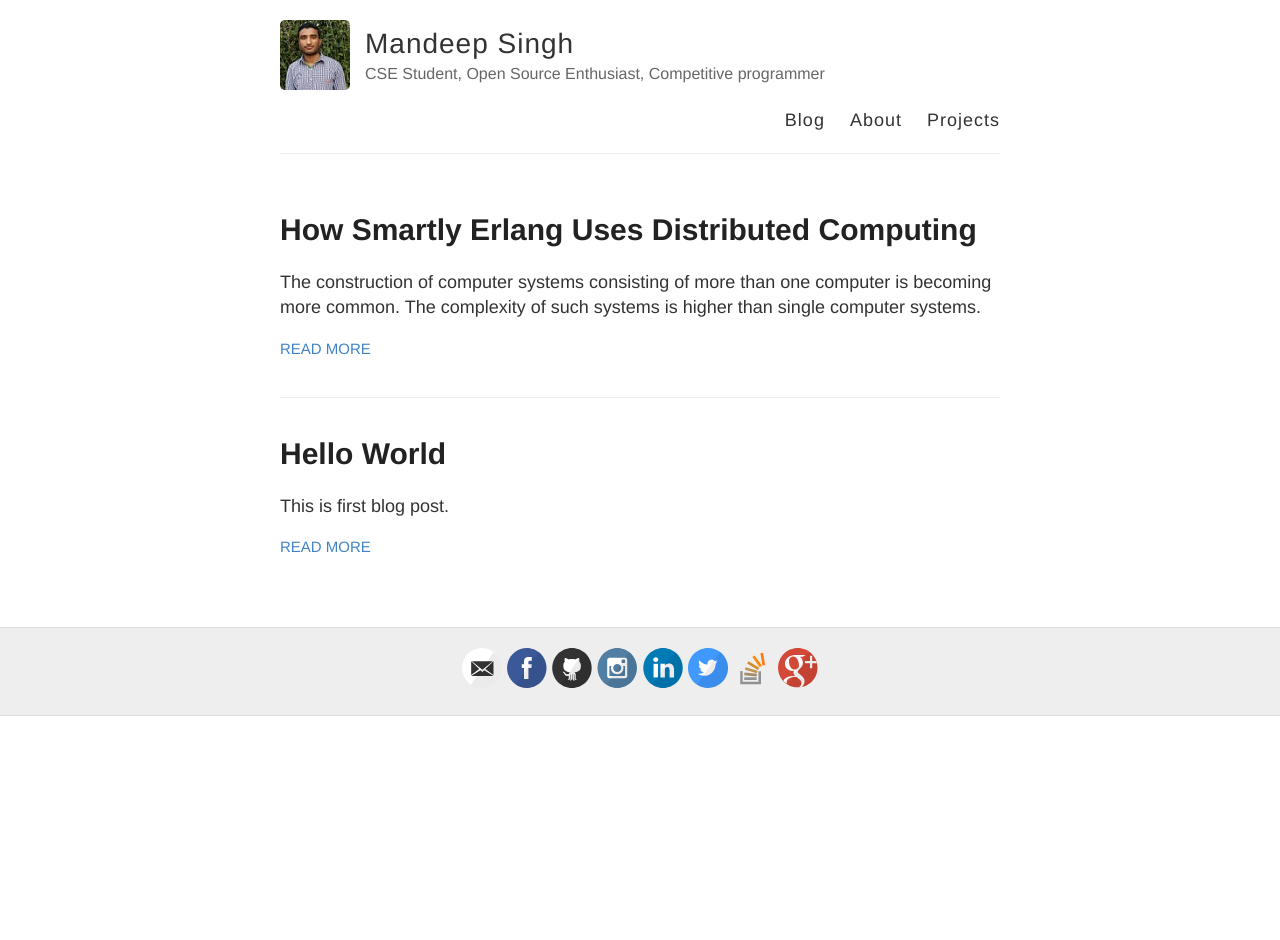
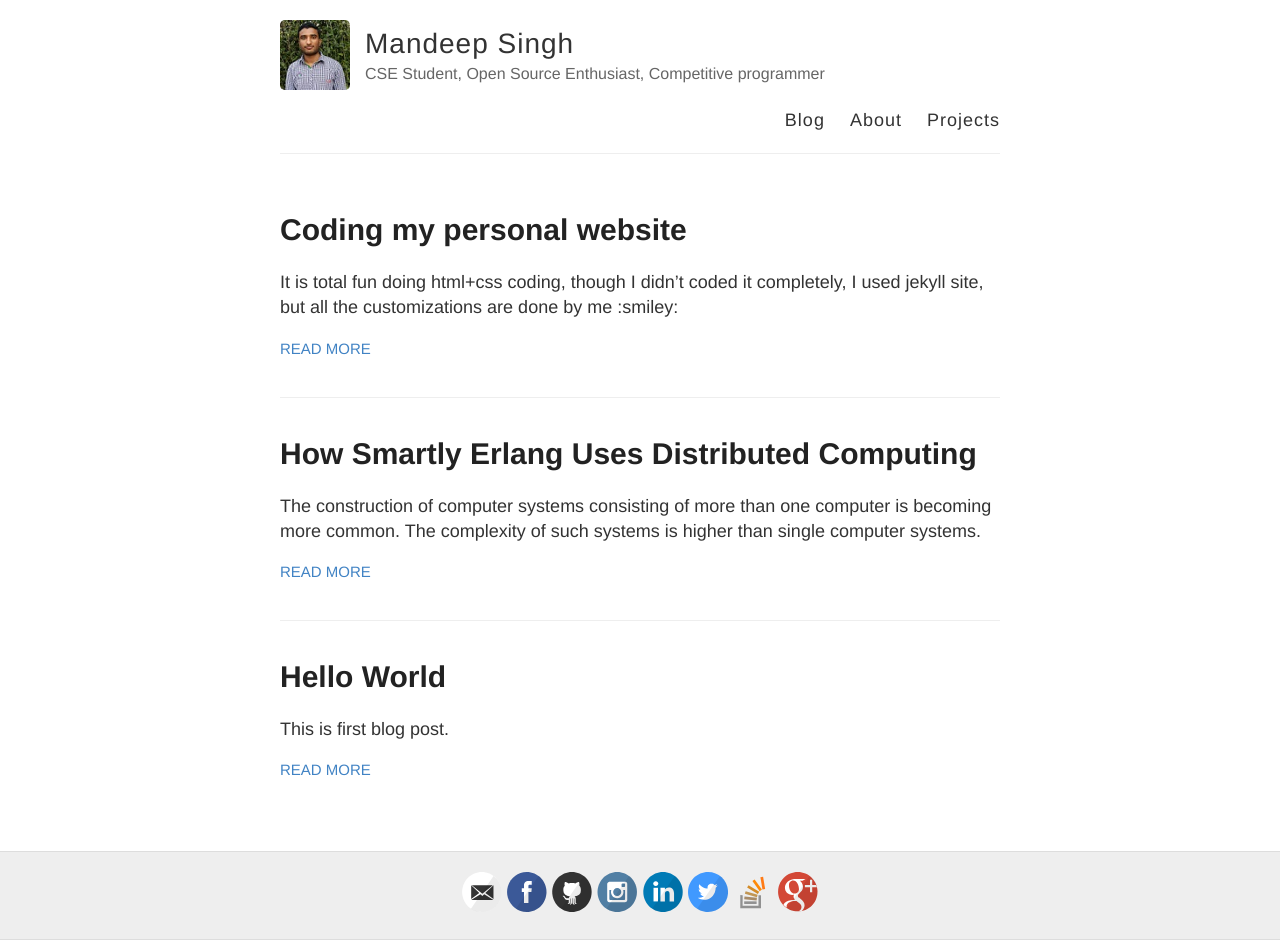
Before and after one commit to msdeep14/msdeep14.github.io, a Jekyll site: the page built from index.html, in a window 1280 px wide. Built offline with Jekyll 4.4.1, drawn with Linux system fonts in a browser that asks for light colours; before the commit the page ends 900 px from its top, so only the background shows below that.

Commit message:
modify project details, new post add

```diff
--- a/_includes/projects.html
+++ b/_includes/projects.html
@@ -1,6 +1,6 @@
 
 <head>
-    <h1><center>Projects</center></h1>
+    <!-- <h1><center>Projects</center></h1> -->
     <link rel="stylesheet" href="https://cdnjs.cloudflare.com/ajax/libs/font-awesome/4.7.0/css/font-awesome.min.css">
     <style type="text/css">
     .images {
@@ -71,7 +71,7 @@
 
     <a class="hovertext" href="{{ site.baseurl }}/projects/2048.html" title="2048"><img src="{{ site.baseurl }}/images/deepdatabase.png" width="700" height="200" border="0" alt=""></a>
 
-    <a class="hovertext" href="{{ site.baseurl }}/projects/erlang_dcomputing.html" title="Erlang Usage"><img src="{{ site.baseurl }}/images/deepdatabase.png" width="700" height="200" border="0" alt=""></a>
+    <a class="hovertext" href="{{ site.baseurl }}/projects/erlang_dcomputing.html" title="How smartly erlang uses Distributed Computing"><img src="{{ site.baseurl }}/images/deepdatabase.png" width="700" height="200" border="0" alt=""></a>
 
     </div>
 
--- /dev/null
+++ b/_posts/2017-6-3-coding-my-personal-site.md
@@ -0,0 +1,16 @@
+---
+layout: post
+title: Coding my personal website
+---
+
+It is total fun doing html+css coding, though I didn't coded it completely, I used jekyll site, but all the customizations
+are done by me :smiley:
+
+I learnt many things during this process, like arranging multiple images side by side and create a hovering effect over them
+also embedding the css code with html.
+
+I also enabled discus comments sections below my posts, so you can comment upon my posts and give suggestions over any further improvements in the website, the way it is designed.
+
+However, the html+css coding is not as adventrous as my favourite languages c++ and erlang :blush:
+
+Have a great day.
```
Also changed, not shown: other parts of _includes/projects.html (+1 -1 lines), projects.md (line endings or trailing spaces).
